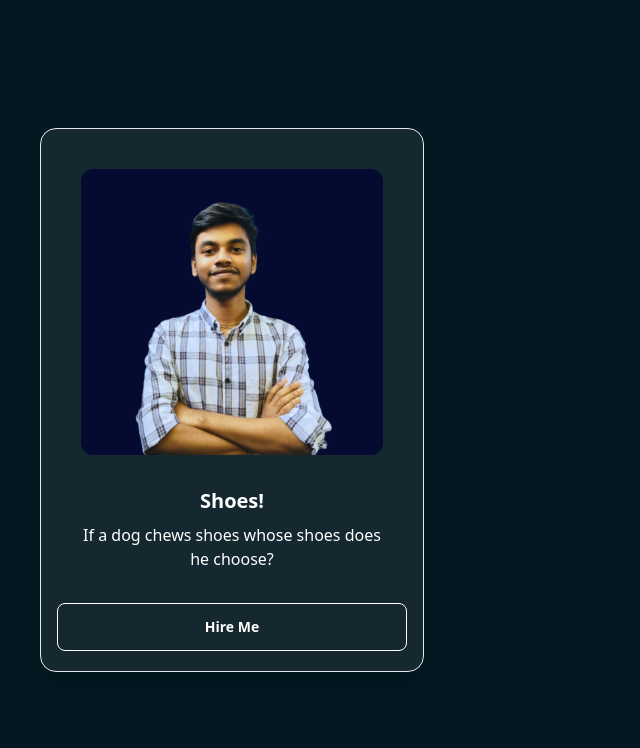
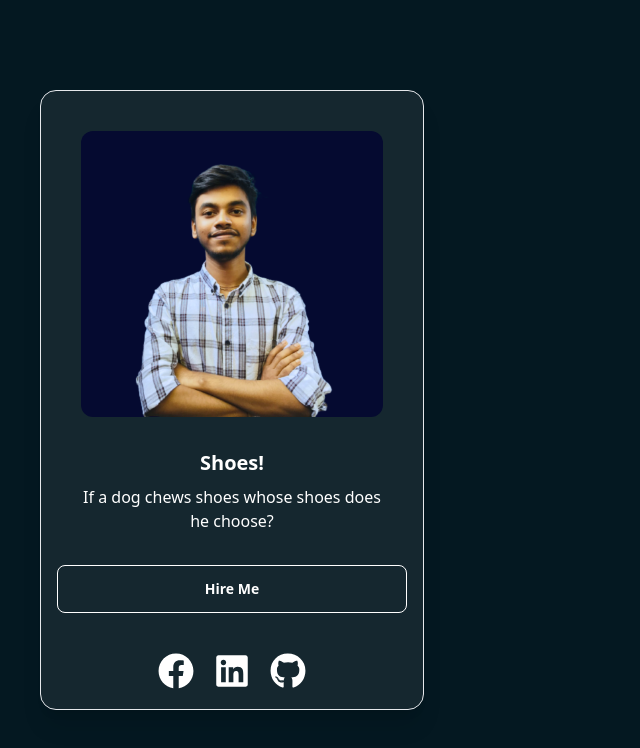
Before and after one commit to Digontha/My-Protfolio, a React (Vite) app: page / in a window 1280 px wide. Shown: the top 748 px of the page, without its empty margins (0-640 px from the left). Built offline with nearby package versions, Linux system fonts and the light colour scheme.

Commit message:
implement social icons for my website

```diff
--- a/package.json
+++ b/package.json
@@ -14,6 +14,7 @@
     "match-sorter": "^6.3.1",
     "react": "^18.2.0",
     "react-dom": "^18.2.0",
+    "react-icons": "^4.12.0",
     "react-router-dom": "^6.20.1",
     "sort-by": "^1.2.0"
   },
--- a/src/components/MyCard.jsx
+++ b/src/components/MyCard.jsx
@@ -1,4 +1,4 @@
-
+import { FaFacebook, FaGithub, FaLinkedin } from "react-icons/fa";
 import img from "../../public/digontha.png"
 const MyCard = () => {
     return (
@@ -16,6 +16,11 @@ const MyCard = () => {
                 <div className="mb-5 px-4">
                     <button className="btn btn-outline text-white w-full">Hire Me</button>
                 </div>
+                <div className="flex justify-center items-center text-4xl my-5 gap-5">
+                <FaFacebook></FaFacebook>
+                <FaLinkedin />
+                <FaGithub />
+                </div>
             </div>
 
         </>
```
Also changed, not shown: 1 other file (tests, documents, lock files or other folders).
